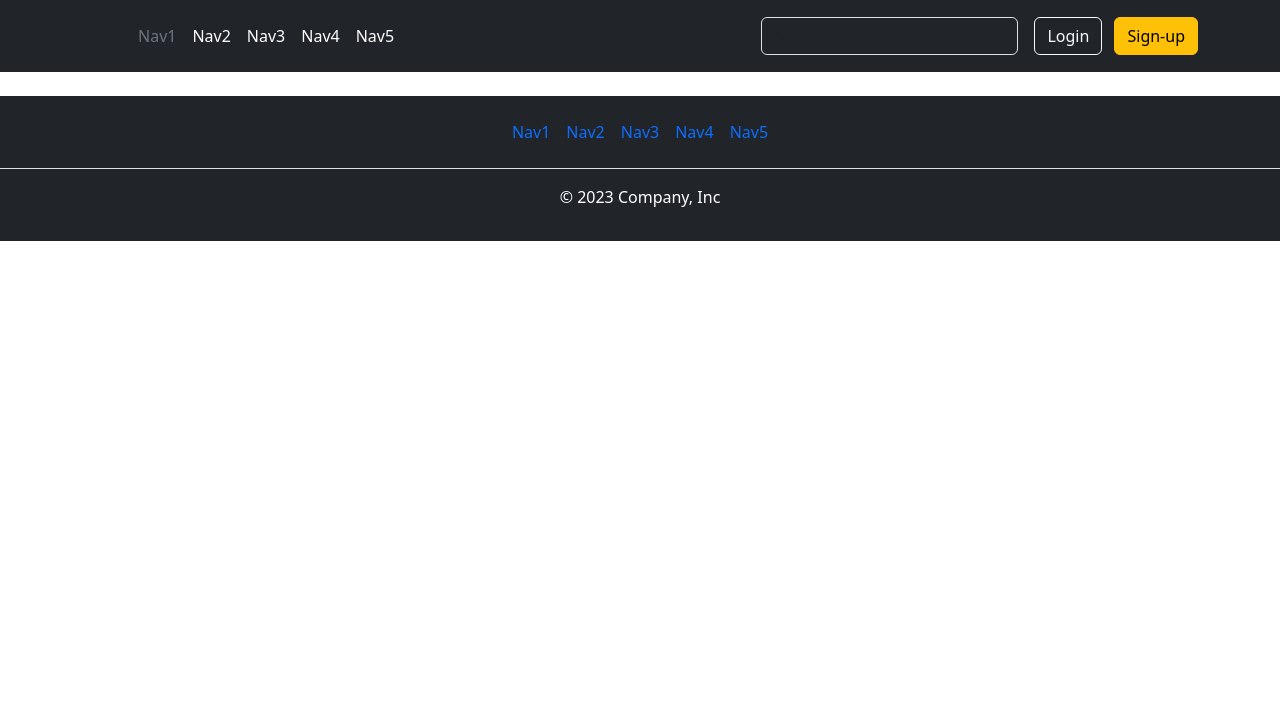
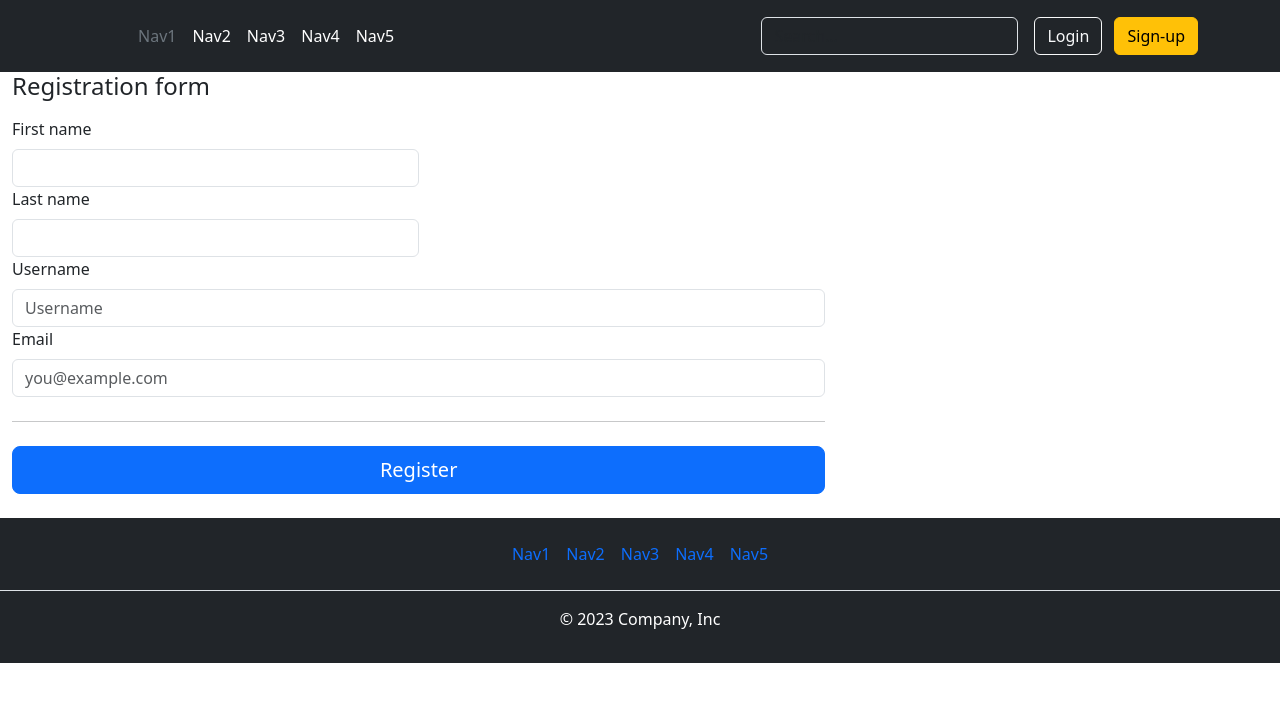
Before and after one commit to glsarsen/final-project, a Django app: page /register/ in a window 1280 px wide. Shown: the top 702 px of the page. Run offline with Django 4.2, Linux system fonts and the light colour scheme.

Commit message:
news: create templates, add views

```diff
--- a/news/templates/index.html
+++ b/news/templates/index.html
@@ -8,8 +8,8 @@
         <div class="col d-flex align-items-start mb-5">
             <div>
                 <h3 class="fs-2 text-body-emphasis">{{ article.name }}</h3>
-                <p>{{ article.content }}</p>
-                <a href="#" class="btn btn-primary">View</a>
+                <p>{{ article.content|slice:':105' }}...</p>
+                <a href="{% url "article" article.id %}" class="btn btn-primary">View</a>
             </div>
         </div>
     {% endfor %}
--- /dev/null
+++ b/news/templates/register.html
@@ -0,0 +1,52 @@
+{% extends "base.html" %}
+
+{% block content %}
+<div class="row g-5">
+    <div class="col-md-7 col-lg-8">
+        <div class="container">
+            <h4 class="mb-3">Registration form</h4>
+            <form class="needs-validation" action="" method="POST">
+                {% csrf_token %}
+
+                <div class="col-sm-6">
+                    <label for="firstName" class="form-label">First name</label>
+                    <input type="text" class="form-control" id="firstName" name="first_name">
+                    <div class="invalid-feedback">
+                        Valid first name is required.
+                    </div>
+                </div>
+
+                <div class="col-sm-6">
+                    <label for="lastName" class="form-label">Last name</label>
+                    <input type="text" class="form-control" id="lastName" name="last_name">
+                    <div class="invalid-feedback">
+                        Valid last name is required.
+                    </div>
+                </div>
+
+                <div class="col-12">
+                    <label for="username" class="form-label">Username</label>
+                    <div class="input-group has-validation">
+                        <input type="text" class="form-control" id="username" name="user_name" placeholder="Username">
+                        <div class="invalid-feedback">
+                            Your username is required.
+                        </div>
+                    </div>
+                </div>
+
+                <div class="col-12">
+                    <label for="email" class="form-label">Email</label>
+                    <input type="email" class="form-control" id="email" name="email" placeholder="you@example.com">
+                    <div class="invalid-feedback">
+                        Please enter a valid email address for shipping updates.
+                    </div>
+                </div>
+
+                <hr class="my-4">
+
+                <button class="w-100 btn btn-primary btn-lg" type="submit">Register</button>
+            </form>
+        </div>
+    </div>
+</div>
+{% endblock content %}
--- a/news/views.py
+++ b/news/views.py
@@ -12,7 +12,8 @@ def login(request):
 # www.newsportal.com/article/5/
 # www.newsportal.com/article/?article_id=5
 def article(request, id):
-    return render(request, "base.html")
+    article = Article.objects.get(id=id)
+    return render(request, "article.html", {"article": article})
 
 def search(request):
     return render(request, "base.html")
@@ -21,4 +22,5 @@ def bookmarks(request):
     return render(request, "base.html")
 
 def register(request):
-    return render(request, "base.html")
+
+    return render(request, "register.html")
--- a/newsportal/templates/base.html
+++ b/newsportal/templates/base.html
@@ -28,7 +28,7 @@
 
             <div class="text-end">
               <button type="button" class="btn btn-outline-light me-2">Login</button>
-              <button type="button" class="btn btn-warning">Sign-up</button>
+              <a href="{% url "register" %}"><button type="button" class="btn btn-warning">Sign-up</button></a>
             </div>
           </div>
         </div>
```
Also changed, not shown: news/templates/article.html (added, +18 -0 lines).
